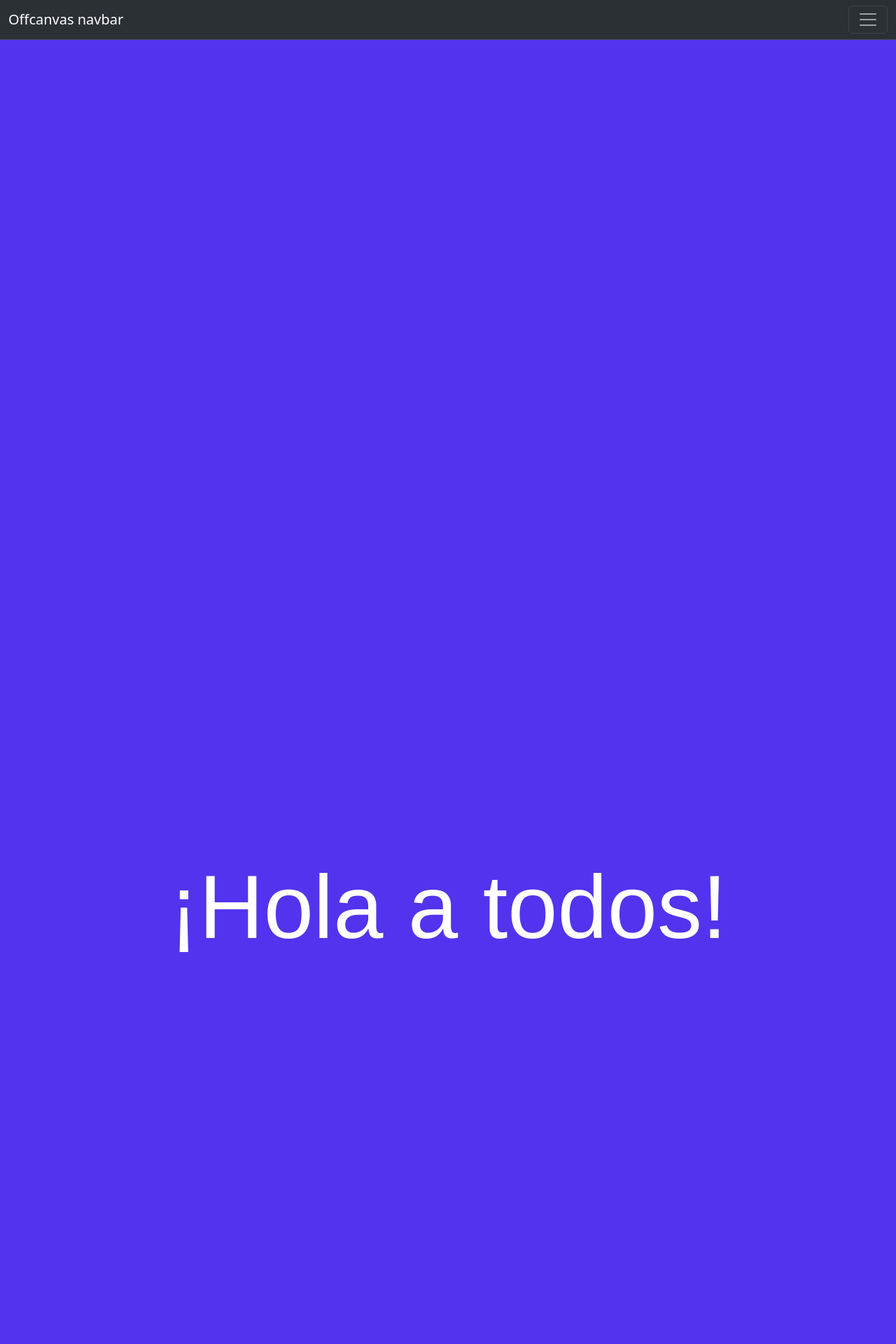
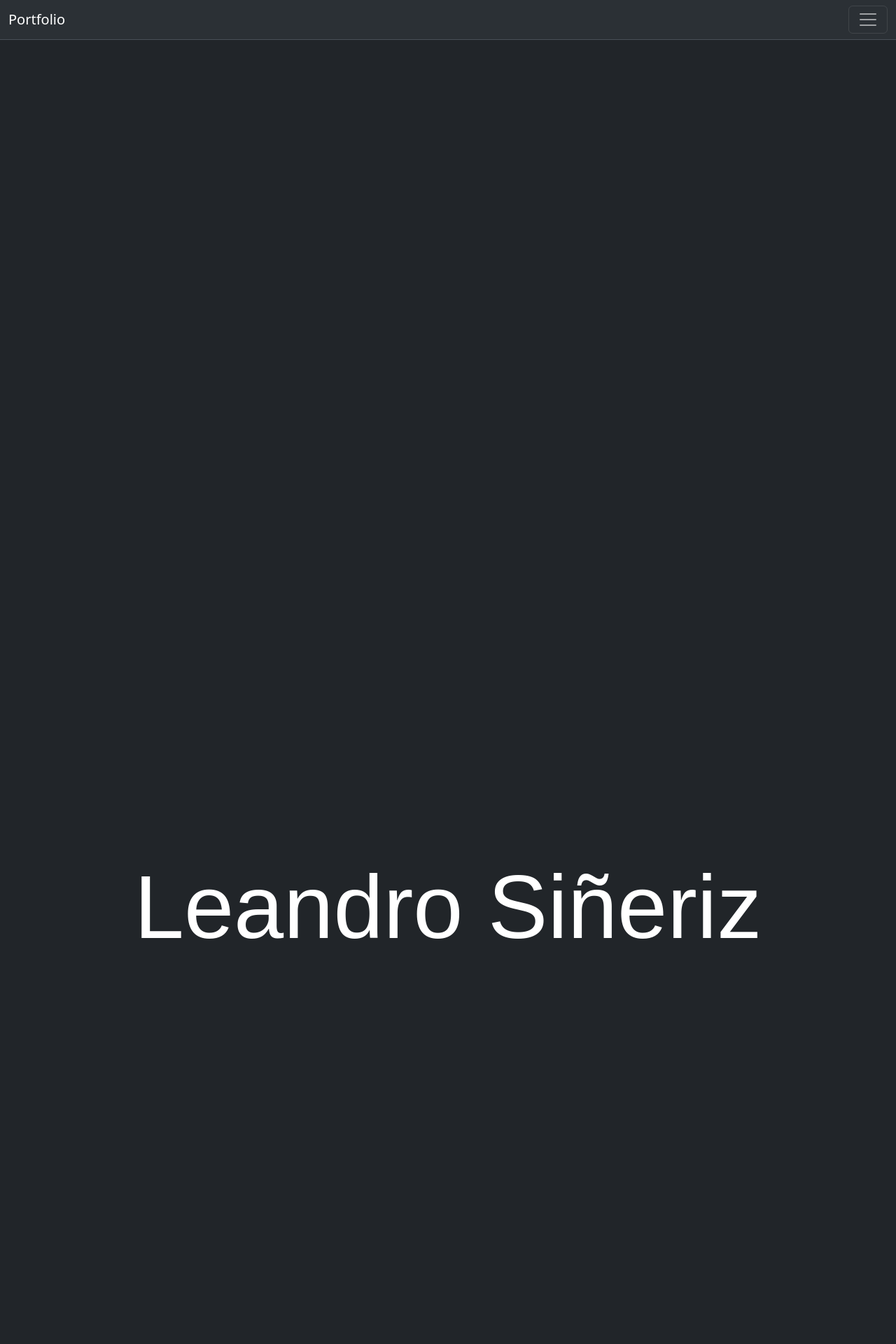
Before and after one commit to leandrosineriz/django-web-1, a Django app: page / in a window 1280 px wide. Shown: the top 1920 px of the page at 70% size. Run offline with Django 4.2, Linux system fonts and the light colour scheme.

Commit message:
cambios visuales

```diff
--- a/static/css/main.css
+++ b/static/css/main.css
@@ -12,6 +12,7 @@
     -ms-overflow-style: none;  /* IE and Edge */
     scrollbar-width: none;  /* Firefox */
 }
+
 /* Hide scrollbar for Chrome, Safari and Opera */
 :root ::-webkit-scrollbar {
     display: none;
@@ -27,13 +28,10 @@ main
 
 section
 {
-  transform-style: preserve-3d;
-  position: relative;
   height: 100vh;
-  display: flex;
   align-items: center;
   justify-content: center;
-  color: #FFF;
+  color: #ffffff;
 }
 
 section h1
@@ -45,7 +43,7 @@ section h1
 
 .no-parallax
 {
-  background-color: #5333ed;
+  background-color: #212529;
   z-index: 999;
 }
 
@@ -87,22 +85,22 @@ section h1
   }
 }
 
-.navbar {
-    background-color: grey;
+section {
+  display: grid;
+  place-items: center;
+  align-content: center;
+  min-height: 100vh;
 }
-/*.parallax {
-    background-image: url(../background1.jpg);
-    background-attachment: fixed;
-    background-position: center;
-    background-repeat: no-repeat;
-    background-size: cover;
-    height: 100vh;
-    width: 100vw;
-    display: flex;
-    justify-content: center;
-    align-items: center;
-    color: #fff;
-    font-size: 2rem;
-    opacity: 100%;
+
+.hidden {
+  opacity: 0;
+  filter: blur(5px);
+  transform: translateX(-100%);
+  transition: all 1s;
 }
-*/
+
+.show {
+  opacity: 1;
+  filter: blur(0);
+  transform: translateX(0);
+}
--- /dev/null
+++ b/static/js/main.js
@@ -0,0 +1,14 @@
+const observer = new IntersectionObserver((entries) => {
+    entries.forEach((entry) => {
+        console.log(entry);
+        if (entry.isIntersecting) {
+            entry.target.classList.add('show');
+        } else {
+            entry.target.classList.remove('show');
+        }
+    });
+});
+
+
+const hiddenElements = document.querySelectorAll('.hidden');
+hiddenElements.forEach((el) => observer.observe(el));
--- a/templates/index.html
+++ b/templates/index.html
@@ -4,66 +4,54 @@
     <head>
         <meta charset="UTF-8">
         <meta name="viewport" content="width=device-width, initial-scale=1.0">
-        <title>Document</title>
+        <title>Leandro Siñeriz</title>
+
+        <link href="https://cdn.jsdelivr.net/npm/bootstrap@5.3.1/dist/css/bootstrap.min.css" rel="stylesheet" integrity="sha384-4bw+/aepP/YC94hEpVNVgiZdgIC5+VKNBQNGCHeKRQN+PtmoHDEXuppvnDJzQIu9" crossorigin="anonymous">
         <link rel="stylesheet" href="{% static 'css/main.css' %}">
-        <link href="https://cdn.jsdelivr.net/npm/bootstrap@5.3.1/dist/css/bootstrap.min.css" rel="stylesheet" integrity="sha384-4bw+/aepP/YC94hEpVNVgiZdgIC5+VKNBQNGCHeKRQN+PtmoHDEXuppvnDJzQIu9" crossorigin="anonymous">
     </head>
     <body>
         <nav class="navbar bg-body-tertiary fixed-top bg-dark border-bottom border-body" data-bs-theme="dark">
             <div class="container-fluid">
-              <a class="navbar-brand" href="#">Offcanvas navbar</a>
+              <a class="navbar-brand" href="#">Portfolio</a>
               <button class="navbar-toggler" type="button" data-bs-toggle="offcanvas" data-bs-target="#offcanvasNavbar" aria-controls="offcanvasNavbar" aria-label="Toggle navigation">
                 <span class="navbar-toggler-icon"></span>
               </button>
               <div class="offcanvas offcanvas-end" tabindex="-1" id="offcanvasNavbar" aria-labelledby="offcanvasNavbarLabel">
                 <div class="offcanvas-header">
-                  <h5 class="offcanvas-title" id="offcanvasNavbarLabel">Offcanvas</h5>
+                  <h5 class="offcanvas-title" id="offcanvasNavbarLabel">Portfolio</h5>
                   <button type="button" class="btn-close" data-bs-dismiss="offcanvas" aria-label="Close"></button>
                 </div>
                 <div class="offcanvas-body">
                   <ul class="navbar-nav justify-content-end flex-grow-1 pe-3">
                     <li class="nav-item">
-                      <a class="nav-link active" aria-current="page" href="#">Home</a>
+                      <a class="nav-link active" aria-current="page" href="calculatorapp">Calculadora</a>
                     </li>
                     <li class="nav-item">
-                      <a class="nav-link" href="#">Link</a>
-                    </li>
-                    <li class="nav-item dropdown">
-                      <a class="nav-link dropdown-toggle" href="#" role="button" data-bs-toggle="dropdown" aria-expanded="false">
-                        Dropdown
-                      </a>
-                      <ul class="dropdown-menu">
-                        <li><a class="dropdown-item" href="#">Action</a></li>
-                        <li><a class="dropdown-item" href="#">Another action</a></li>
-                        <li>
-                          <hr class="dropdown-divider">
-                        </li>
-                        <li><a class="dropdown-item" href="#">Something else here</a></li>
-                      </ul>
+                      <a class="nav-link" href="votingapp">Aplicación de Votos</a>
                     </li>
                   </ul>
-                  <form class="d-flex mt-3" role="search">
-                    <input class="form-control me-2" type="search" placeholder="Search" aria-label="Search">
-                    <button class="btn btn-outline-success" type="submit">Search</button>
-                  </form>
                 </div>
               </div>
             </div>
           </nav>
         <main>
             <section class="no-parallax">
-            <h1>¡Hola a todos!</h1>
+              <div class="hidden">
+                <h1>Leandro Siñeriz</h1>
+              </div>
             </section>
-            <section class="parallax bg">
-            <h1>Lorem ipsum, dolor sit amet consectetur adipisicing elit. Quia, quibusdam!</h1>
+
+            <section class="parallax bg hidden">
+              <h1>Lorem ipsum, dolor sit amet consectetur adipisicing elit. Quia, quibusdam!</h1>
             </section>
-            <section class="no-parallax">
-            <h1>Suscríbete</h1>
+
+            <section class="no-parallax hidden">
+              <h1>Suscríbete</h1>
             </section>
         </main>
 
+
         <script src="https://cdn.jsdelivr.net/npm/bootstrap@5.3.1/dist/js/bootstrap.bundle.min.js" integrity="sha384-HwwvtgBNo3bZJJLYd8oVXjrBZt8cqVSpeBNS5n7C8IVInixGAoxmnlMuBnhbgrkm" crossorigin="anonymous"></script>
-        <script src="https://cdn.jsdelivr.net/npm/@popperjs/core@2.11.8/dist/umd/popper.min.js" integrity="sha384-I7E8VVD/ismYTF4hNIPjVp/Zjvgyol6VFvRkX/vR+Vc4jQkC+hVqc2pM8ODewa9r" crossorigin="anonymous"></script>
-        <script src="https://cdn.jsdelivr.net/npm/bootstrap@5.3.1/dist/js/bootstrap.min.js" integrity="sha384-Rx+T1VzGupg4BHQYs2gCW9It+akI2MM/mndMCy36UVfodzcJcF0GGLxZIzObiEfa" crossorigin="anonymous"></script>
+        <script src="{% static 'js/main.js' %}"></script>
     </body>
 </html>
```
Also changed, not shown: templates/calculatorapp/index.html (+10 -1 lines), templates/votingapp/index.html (+9 -0 lines).
